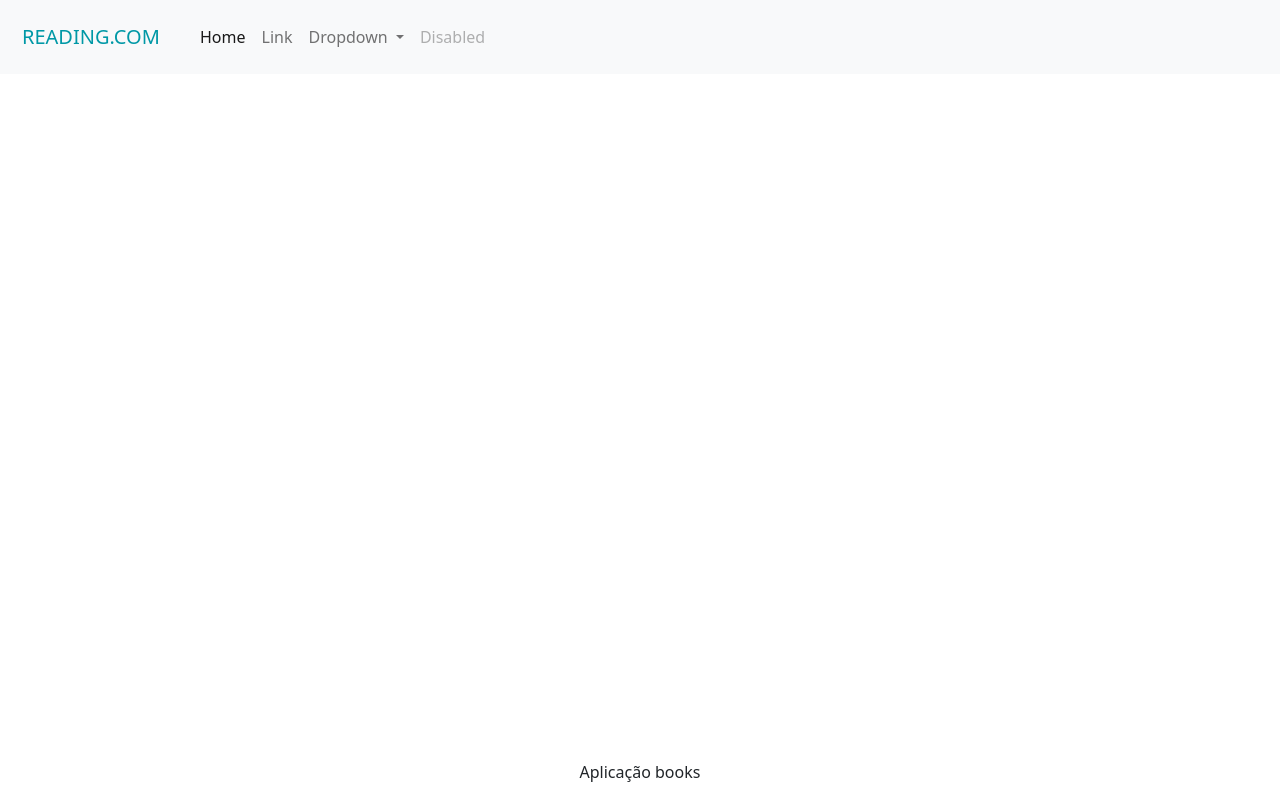
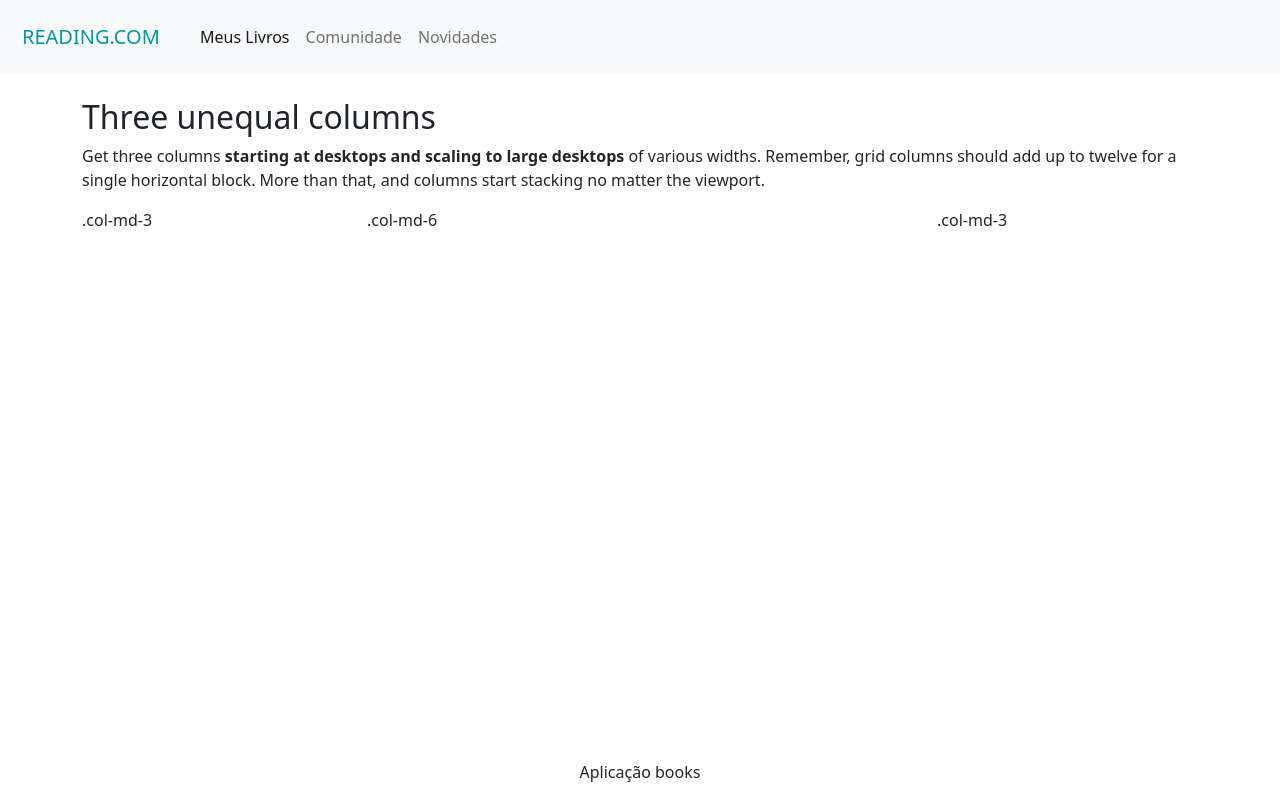
Before and after one commit to juliherms/challengeBookFrontEnd, an Angular app: page / in a window 1280 px wide. Built offline with nearby package versions, Linux system fonts and the light colour scheme.

Commit message:
adding menus in the header component

```diff
--- a/src/app/app.component.html
+++ b/src/app/app.component.html
@@ -1,5 +1,18 @@
 <!--Header-->
 <app-header></app-header>
 
+<main>
+    <div class="container">
+<h2 class="mt-4">Three unequal columns</h2>
+    <p>Get three columns <strong>starting at desktops and scaling to large desktops</strong> of various widths. Remember, grid columns should add up to twelve for a single horizontal block. More than that, and columns start stacking no matter the viewport.</p>
+    <div class="row mb-3">
+      <div class="col-md-3 themed-grid-col">.col-md-3</div>
+      <div class="col-md-6 themed-grid-col">.col-md-6</div>
+      <div class="col-md-3 themed-grid-col">.col-md-3</div>
+    </div>
+
+    </div>
+</main>
+
 
 <app-footer></app-footer>
--- a/src/app/components/template/header/header.component.html
+++ b/src/app/components/template/header/header.component.html
@@ -7,26 +7,15 @@
       <div class="collapse navbar-collapse" id="navbarSupportedContent">
         <ul class="navbar-nav me-auto mb-2 mb-lg-0">
           <li class="nav-item">
-            <a class="nav-link active" aria-current="page" href="#">Home</a>
+            <a class="nav-link active" aria-current="page" href="#">Meus Livros</a>
           </li>
           <li class="nav-item">
-            <a class="nav-link" href="#">Link</a>
-          </li>
-          <li class="nav-item dropdown">
-            <a class="nav-link dropdown-toggle" href="#" id="navbarDropdown" role="button" data-bs-toggle="dropdown" aria-expanded="false">
-              Dropdown
-            </a>
-            <ul class="dropdown-menu" aria-labelledby="navbarDropdown">
-              <li><a class="dropdown-item" href="#">Action</a></li>
-              <li><a class="dropdown-item" href="#">Another action</a></li>
-              <li><hr class="dropdown-divider"></li>
-              <li><a class="dropdown-item" href="#">Something else here</a></li>
-            </ul>
+            <a class="nav-link" href="#">Comunidade</a>
           </li>
           <li class="nav-item">
-            <a class="nav-link disabled" href="#" tabindex="-1" aria-disabled="true">Disabled</a>
+            <a class="nav-link" href="#">Novidades</a>
           </li>
-        </ul>
+          </ul>
        </div>
     </div>
   </nav>
```
